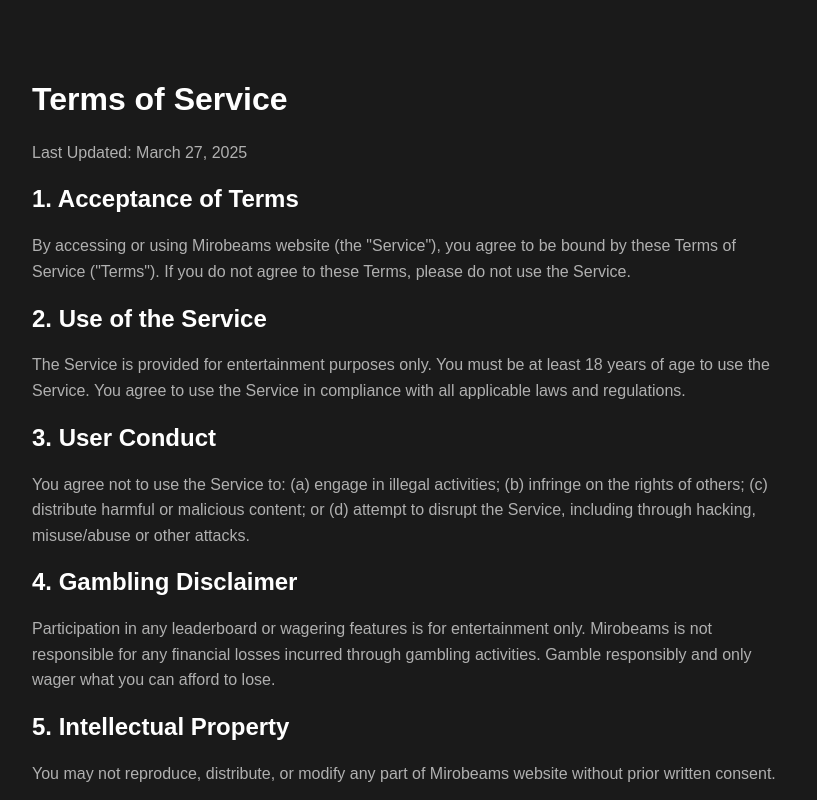
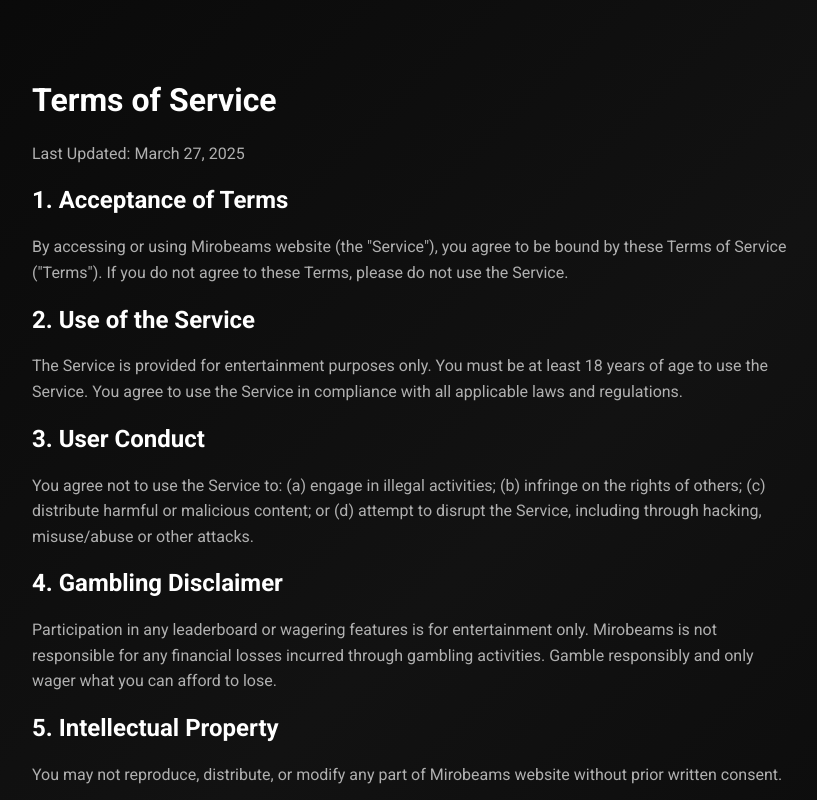
Before and after one commit to culture3/mirobeams, a plain HTML site: page terms-of-service.html in a window 1280 px wide. Shown: the top 800 px of the page, without its empty margins (228-1045 px from the left). Drawn offline with Linux system fonts and the light colour scheme.

Commit message:
Update terms-of-service.html

```diff
--- a/terms-of-service.html
+++ b/terms-of-service.html
@@ -1,17 +1,54 @@
 <!DOCTYPE html>
 <html lang="en">
 <head>
+<link href="https://fonts.googleapis.com/css2?family=Roboto:wght@400;700&display=swap" rel="stylesheet">
     <meta charset="UTF-8">
     <meta name="viewport" content="width=device-width, initial-scale=1.0">
     <title>Terms of Service - Mirobeams</title>
     <style>
-        body { font-family: Arial, sans-serif; color: #b0b0b0; background: #1a1a1a; max-width: 760px; margin: 40px auto; padding: 20px; }
-        h1 { color: #ffffff; font-size: 2em; }
-        h2 { color: #ffffff; font-size: 1.5em; margin-top: 20px; }
-        p { line-height: 1.6; margin: 10px 0; }
-        a { color: #ff0000; text-decoration: none; }
-        a:hover { text-decoration: underline; }
-    </style>
+    body {
+        font-family: 'Roboto', sans-serif;
+        color: #b0b0b0;
+        background: linear-gradient(135deg, #080808 0%, #121212 50%, #080808 100%);
+        max-width: 760px;
+        margin: 40px auto;
+        padding: 20px;
+    }
+    h1 {
+        color: #ffffff;
+        font-size: 2em;
+        animation: fadeIn 0.1s ease-in forwards;
+    }
+    h2 {
+        color: #ffffff;
+        font-size: 1.5em;
+        margin-top: 20px;
+        animation: fadeIn 0.1s ease-in forwards;
+    }
+    p {
+        line-height: 1.6;
+        margin: 10px 0;
+        animation: fadeIn 0.1s ease-in forwards;
+    }
+    a {
+        color: #ff0000;
+        text-decoration: none;
+        animation: fadeIn 0.1s ease-in forwards;
+    }
+    a:hover {
+        text-decoration: underline;
+        animation: fadeIn 0.1s ease-in forwards;
+    }
+
+    @keyframes fadeIn {
+        from {
+            opacity: 0;
+        }
+        to {
+            opacity: 1;
+        }
+    }
+</style>
 </head>
 <body>
     <h1>Terms of Service</h1>
```
